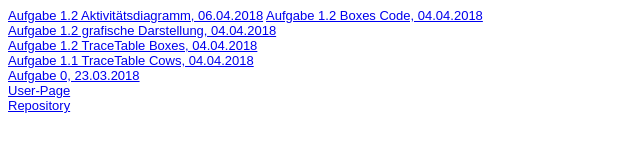
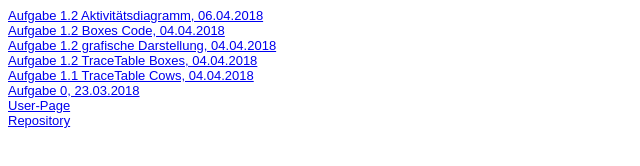
Before and after one commit to kempfsas/kempfsas.github.io, a plain HTML site: page Steckbrief/steckbrief.htm in a window 1280 px wide. Shown: the whole page, without its empty margins (0-640 px from the left). Drawn offline with Linux system fonts and the light colour scheme.

Commit message:
Steckbrief aktualisiert

```diff
--- a/Steckbrief/steckbrief.htm
+++ b/Steckbrief/steckbrief.htm
@@ -12,7 +12,7 @@ body {
 </style>
 </head>
 <body>
-	<a href="https://kempfsas.github.io/EIA2/Aufgabe1/Aufgabe2.jpg" target="_blank">Aufgabe 1.2 Aktivitätsdiagramm, 06.04.2018</a>
+	<a href="https://kempfsas.github.io/EIA2/Aufgabe1/Aufgabe2.jpg" target="_blank">Aufgabe 1.2 Aktivitätsdiagramm, 06.04.2018</a><br>
 	<a href="https://kempfsas.github.io/EIA2/Aufgabe1/Boxes.html" target="_blank">Aufgabe 1.2 Boxes Code, 04.04.2018</a><br>
 	<a href="https://kempfsas.github.io/EIA2/Aufgabe1/Aufgabe1.2Bild.jpg" target="_blank">Aufgabe 1.2 grafische Darstellung, 04.04.2018</a><br>
 	<a href="https://kempfsas.github.io/EIA2/Aufgabe1/TraceTableBoxes.xlsx" target="_blank">Aufgabe 1.2 TraceTable Boxes, 04.04.2018</a><br>
```
